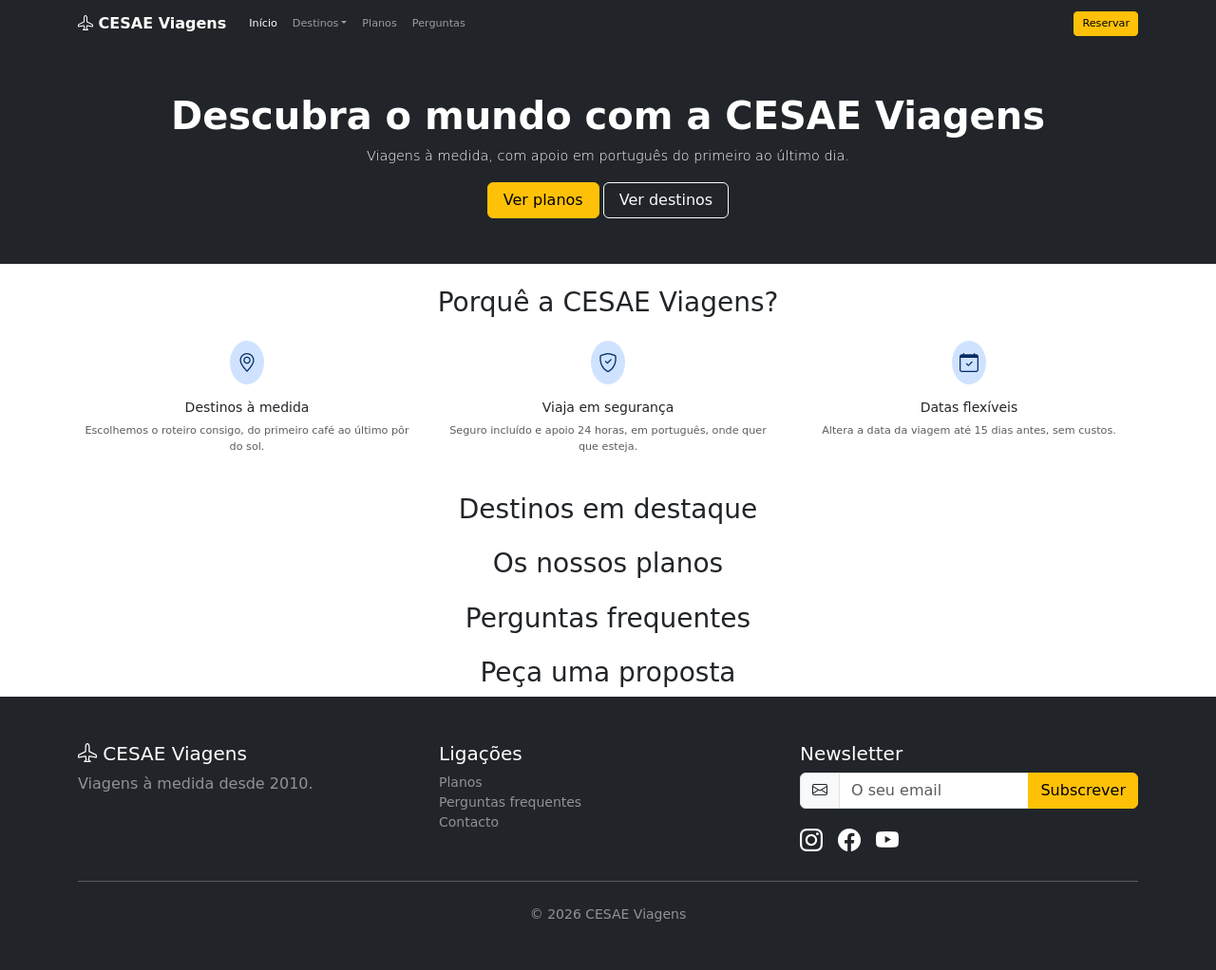
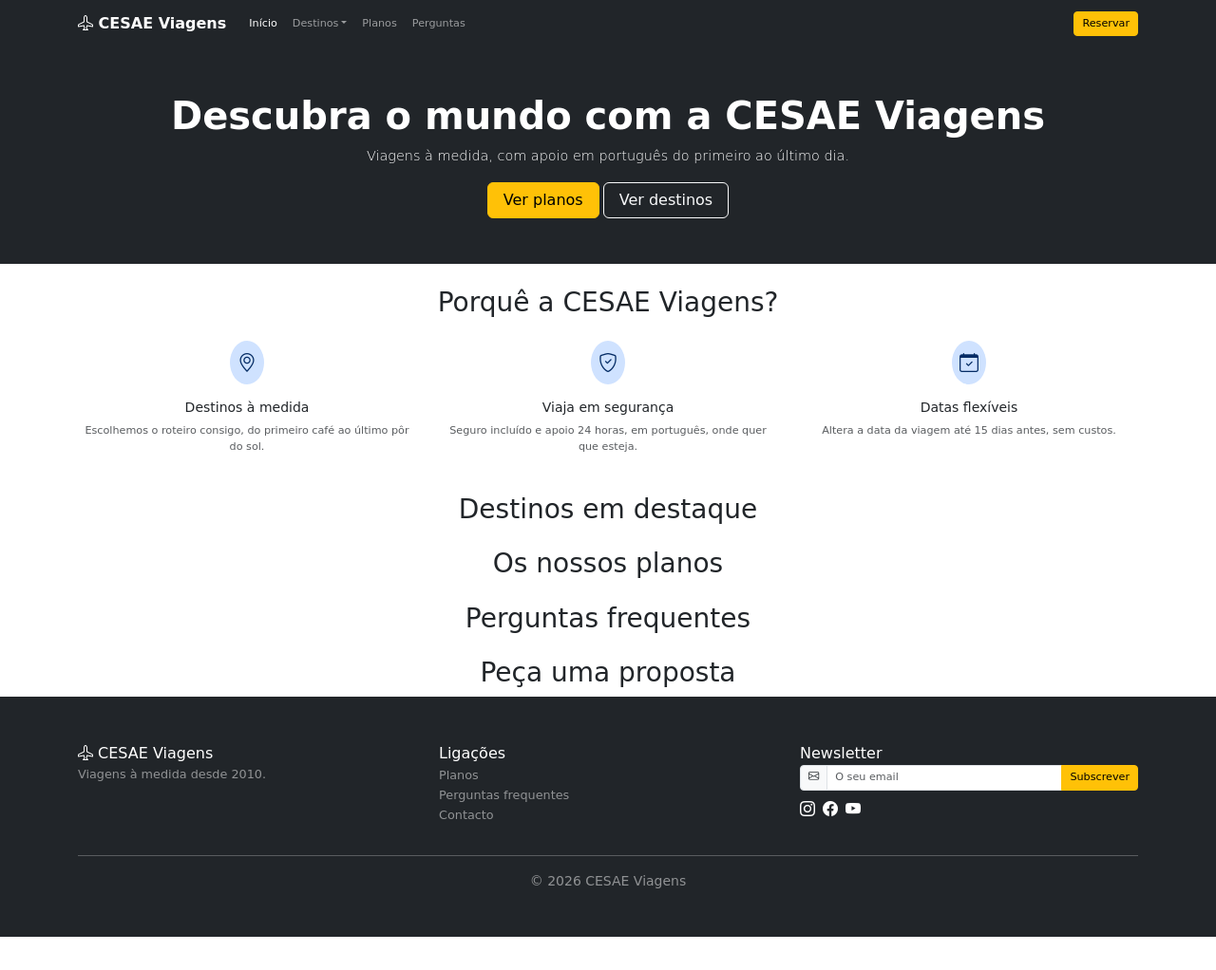
Before and after one commit to daya-parada/CESAE-Viagens, a plain HTML site: page index.html in a window 1280 px wide. Shown: the whole page at 95% size. After the commit the page ends 987 px from the top, so only its background shows below. Drawn offline with nearby package versions, Linux system fonts and the light colour scheme.

Commit message:
fix footer sizing

```diff
--- a/index.html
+++ b/index.html
@@ -137,27 +137,27 @@
         <div class="container">
             <div class="row">
                 <div class="col-md-4">
-                <h5><a class="navbar-brand" href="index.html"><i class="bi bi-airplane"></i> CESAE Viagens</a></h5>
-                <p class="fw-medium text-white-50">Viagens à medida desde 2010.</p>
+                <h7><a class="navbar-brand" href="index.html"><i class="bi bi-airplane"></i> CESAE Viagens</a></h7>
+                <p class="fw-medium text-white-50" style="font-size: 0.8rem;">Viagens à medida desde 2010.</p>
                 </div>
 
                 <div class="col-md-4">
-                    <h5>Ligações</h5>
+                    <h7>Ligações</h7>
                     <ul class="list-unstyled small">
-                    <li><a class="fw-medium text-white-50 text-decoration-none" href="#planos">Planos</a></li>
-                    <li><a class="fw-medium text-white-50 text-decoration-none" href="#perguntas-frequentes">Perguntas frequentes</a></li>
-                    <li><a class="fw-medium text-white-50 text-decoration-none" href="#contacto">Contacto</a></li>
+                    <li><a class="fw-medium text-white-50 text-decoration-none" style="font-size: 0.8rem;" href="#planos">Planos</a></li>
+                    <li><a class="fw-medium text-white-50 text-decoration-none" style="font-size: 0.8rem;" href="#perguntas-frequentes">Perguntas frequentes</a></li>
+                    <li><a class="fw-medium text-white-50 text-decoration-none" style="font-size: 0.8rem;" href="#contacto">Contacto</a></li>
                     </ul>
                 </div>
 
                 <div class="col-md-4">
-                    <h5>Newsletter</h5>
-                        <form class="input-group small">
-                            <span class="input-group-text"><i class="bi bi-envelope"></i></span>
-                            <input type="email" class="form-control" placeholder="O seu email">
-                            <button class="btn btn-warning" type="submit">Subscrever</button>
+                    <h7>Newsletter</h7>
+                        <form class="input-group input-group-sm">
+                            <span class="input-group-text py-0" style="font-size: 0.7rem;"><i class="bi bi-envelope"></i></span>
+                            <input type="email" class="form-control py-1" style="font-size: 0.7rem;" placeholder="O seu email">
+                            <button class="btn btn-warning py-0" style="font-size: 0.7rem;" type="submit">Subscrever</button>
                         </form>
-                        <div class="d-flex gap-3 mt-3 fs-4">
+                        <div class="d-flex gap-2 mt-2 fs-6">
                             <a class="text-white" href="#"><i class="bi bi-instagram"></i></a>
                             <a class="text-white" href="#"><i class="bi bi-facebook"></i></a>
                             <a class="text-white" href="#"><i class="bi bi-youtube"></i></a>
@@ -165,7 +165,7 @@
                 </div>
             </div>
             <!-- divisor -->
-            <hr class="my-4">
+            <hr class="my-3">
             <p class="text-center small text-white-50 mb-0">© 2026 CESAE Viagens</p>
         </div>
     </footer>
```
